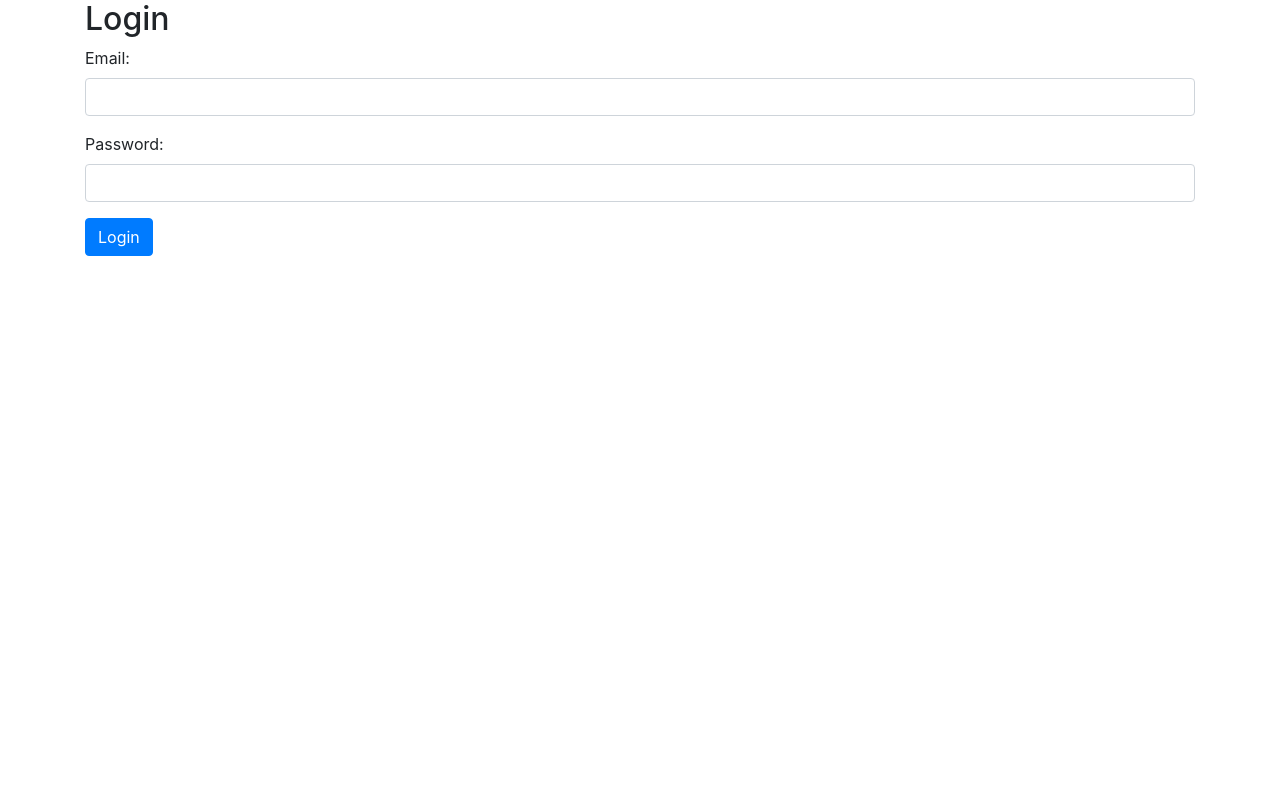
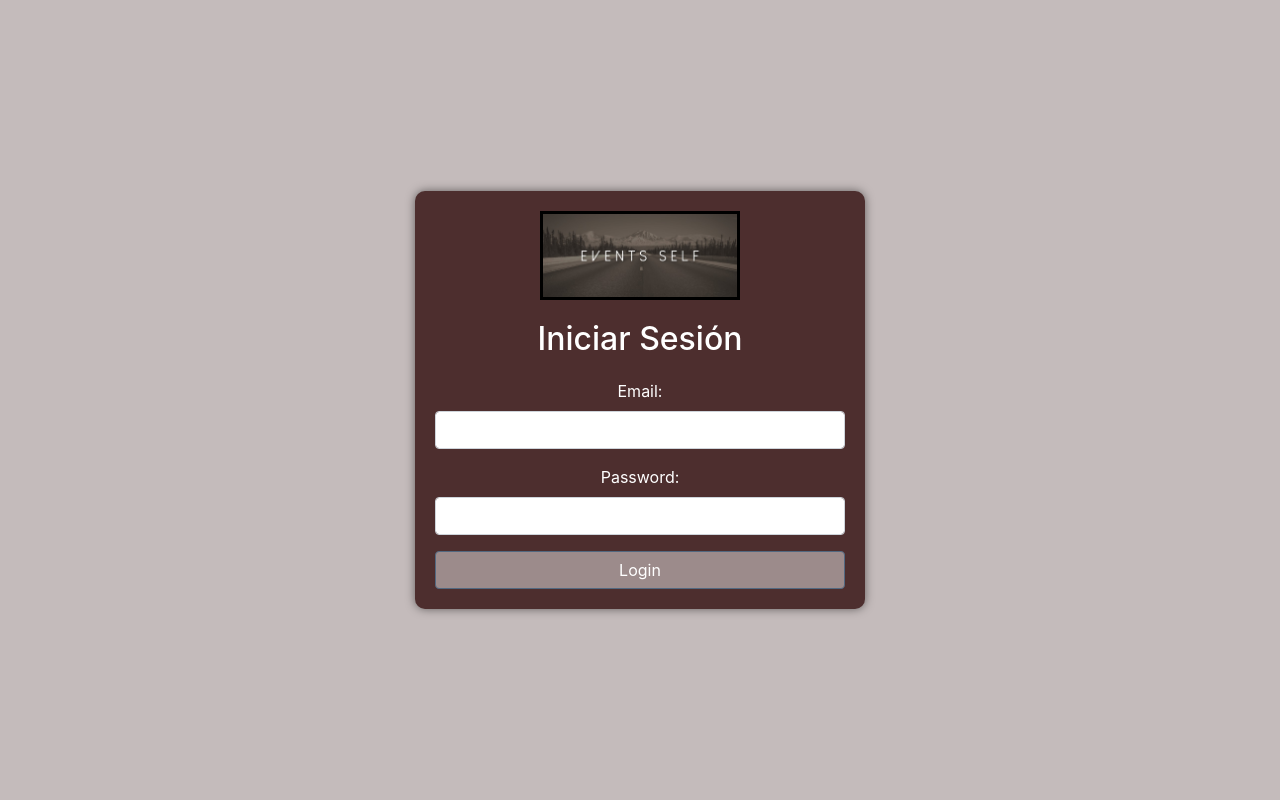
Before and after one commit to facubriguera/labo4, a Python web app: template templates/login.html in a window 1280 px wide. Run offline with Jinja, Linux system fonts and the light colour scheme; the template is opened without the code that fills it, so the values that code supplies are empty; some libraries are stand-ins or nearby versions.

Commit message:
FINALIZADO

```diff
--- a/styles/loginstyle.css
+++ b/styles/loginstyle.css
@@ -1,68 +1,46 @@
 body {
+    background-color: #c4bbbb;
     display: flex;
     justify-content: center;
     align-items: center;
     height: 100vh;
     margin: 0;
-    background-color: #b3afaf;
-    font-family: Arial, sans-serif;
+}
+
+.container {
+    max-width: 450px;
+    background-color: #4d2e2e;
+    padding: 20px;
+    border-radius: 10px;
+    color: #fff;
+    box-shadow: 0 0 10px rgba(0, 0, 0, 0.5);
+    text-align: center;
+}
+
+.container img {
+    width: 200px;
+    display: block;
+    margin: 0 auto 20px auto;
+
+}
+img{
+    border: solid black 3px;
+}
+
+.container h2 {
+    margin-bottom: 20px;
+}
+
+.form-group label {
     color: #fff;
 }
 
-.container {
-    background-color: #292222;
-    padding: 2rem;
-    border-radius: 8px;
-    box-shadow: 0 4px 8px rgba(0, 0, 0, 0.5);
-    width: 100%;
-    max-width: 400px;
-    text-align: center;
+.btn-primary {
+    background-color: #9c8b8b;
+    border-color: #526880;
 }
 
-h2 {
-    margin-bottom: 1rem;
-    color: #fff;
+.btn-primary:hover {
+    background-color: #0056b3;
+    border-color: #004085;
 }
-
-.form-group {
-    margin-bottom: 1rem;
-    text-align: left;
-}
-
-.label {
-    display: block;
-    margin-bottom: 0.5rem;
-    color: #fff;
-}
-
-.form-control {
-    width: 100%;
-    padding: 0.5rem;
-    border: 1px solid #ccc;
-    border-radius: 4px;
-    box-sizing: border-box;
-    background-color: #333;
-    color: #fff;
-}
-
-.btn {
-    display: inline-block;
-    padding: 0.75rem 1.25rem;
-    border: none;
-    border-radius: 4px;
-    background-color: #ffffff;
-    color: #000000;
-    font-size: 1rem;
-    cursor: pointer;
-    transition: background-color 0.3s ease;
-}
-
-.btn:hover {
-    background-color: #0056b3;
-}
-
-img {
-    max-width: 200px;
-    border: #ffffff solid 2px;
-    margin-bottom: 1rem;
-}
--- a/templates/login.html
+++ b/templates/login.html
@@ -5,10 +5,12 @@
     <meta name="viewport" content="width=device-width, initial-scale=1.0">
     <title>Login</title>
     <link rel="stylesheet" href="https://maxcdn.bootstrapcdn.com/bootstrap/4.5.2/css/bootstrap.min.css">
+    <link rel="stylesheet" href="/styles/loginstyle.css">
 </head>
 <body>
     <div class="container">
-        <h2>Login</h2>
+        <img src="/resources/516ea44d-e011-4915-a0df-5fb5eac6e218.jpg" alt="Logo">
+        <h2>Iniciar Sesión</h2>
         <form id="loginForm">
             <div class="form-group">
                 <label for="email">Email:</label>
@@ -18,7 +20,7 @@
                 <label for="password">Password:</label>
                 <input type="password" class="form-control" id="password" name="password" required>
             </div>
-            <button type="submit" class="btn btn-primary">Login</button>
+            <button type="submit" class="btn btn-primary btn-block">Login</button>
         </form>
     </div>
 
```
